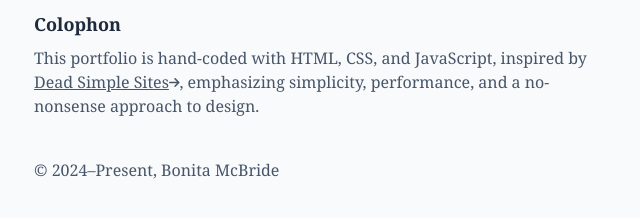
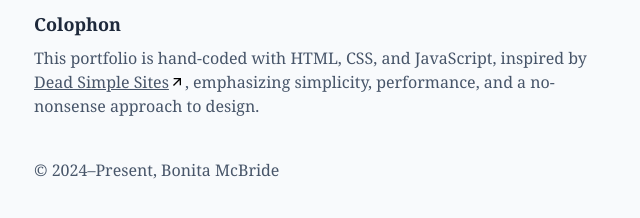
Before and after one commit to syncletica/portfolio, a website: page index.html in a window 1280 px wide. Shown: the part 902-1120 px from the top of the page, 318-958 px from the left. Drawn offline with Linux system fonts and the light colour scheme.

Commit message:
fix new tab link

```diff
--- a/index.html
+++ b/index.html
@@ -136,9 +136,19 @@
   <footer class="">
     <h3 class="font-semibold pb-2 text-lg">Colophon</h3>
     <p class="pb-10 text-slate-600">This portfolio is hand-coded with HTML, CSS, and JavaScript, inspired by <a
-        href="https://deadsimplesites.com/" target="_blank"
-        class="underline decoration-solid hover:decoration-wavy hover:text-cyan-600">Dead Simple Sites<i
-          class="fa-solid fa-arrow-right fa-xs"></i></a>, emphasizing
+        href="https://deadsimplesites.com/" target="_blank" class="inline-flex items-center group">
+        <span
+          class="underline decoration-solid transition-colors duration-200 ease-in-out hover:decoration-wavy hover:text-cyan-600">
+          Dead Simple Sites
+        </span>
+        <svg class="inline-block transition-colors duration-200 ease-in-out group-hover:fill-cyan-600" width="16"
+          height="16" viewBox="0 0 24 24" xmlns="http://www.w3.org/2000/svg" >
+          <g>
+            <path d="M0 0h24v24H0z" fill="none" />
+            <path d="M16.004 9.414l-8.607 8.607-1.414-1.414L14.589 8H7.004V6h11v11h-2V9.414z" />
+          </g>
+        </svg>
+      </a>, emphasizing
       simplicity, performance,
       and a no-nonsense approach to design.</p>
     <p class="text-slate-600">© 2024–Present, Bonita McBride</p>
```
Also changed, not shown: src/output.css.
